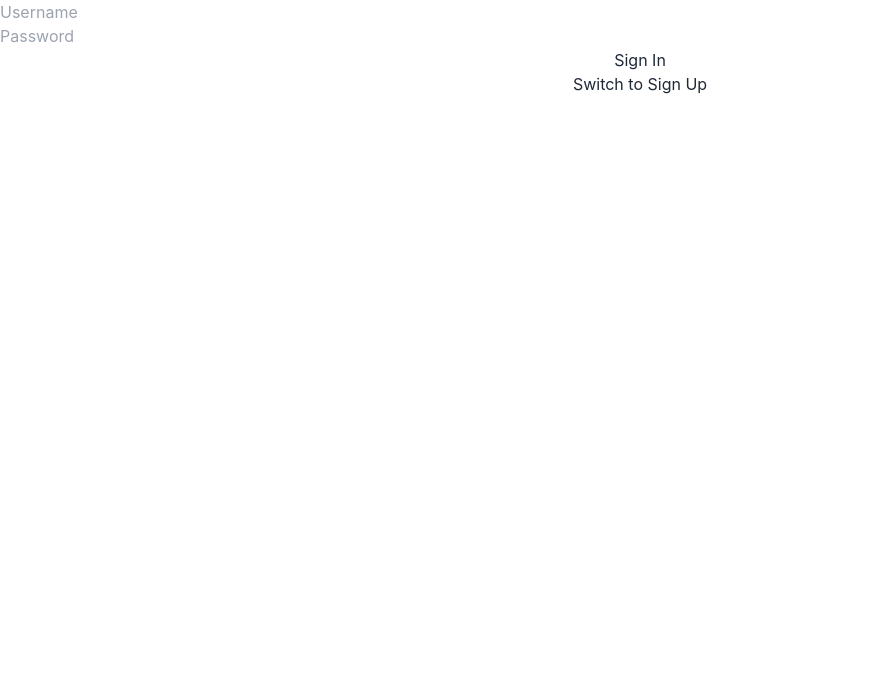
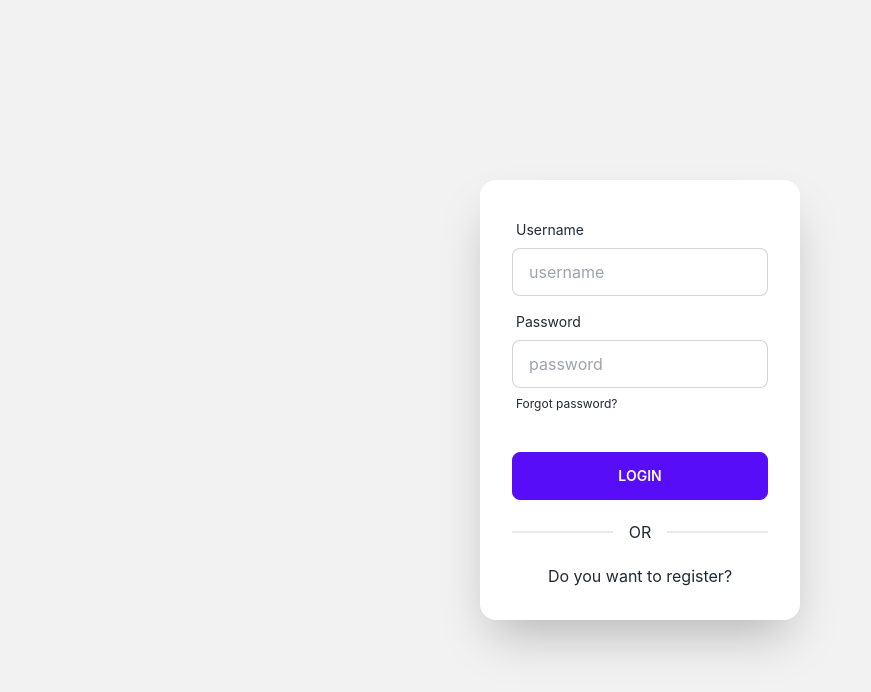
Before and after one commit to sohagmahin/vault-manager, a React (Create React App) app in the folder frontend/: page /auth in a window 1280 px wide. Shown: the top 692 px of the page, without its empty margins (0-871 px from the left). Built offline with nearby package versions, Linux system fonts and the light colour scheme.

Commit message:
add login UI [daisy]

```diff
--- a/frontend/src/components/Footer/Footer.js
+++ b/frontend/src/components/Footer/Footer.js
@@ -1,6 +1,58 @@
 import React from "react";
 const Footer = () => {
-  return <div>Footer</div>;
+  return (
+    <footer className="footer items-center p-4 bg-neutral text-neutral-content">
+      <div className="items-center grid-flow-col">
+        <svg
+          width="36"
+          height="36"
+          viewBox="0 0 24 24"
+          xmlns="http://www.w3.org/2000/svg"
+          fill-rule="evenodd"
+          clip-rule="evenodd"
+          className="fill-current"
+        >
+          <path d="M22.672 15.226l-2.432.811.841 2.515c.33 1.019-.209 2.127-1.23 2.456-1.15.325-2.148-.321-2.463-1.226l-.84-2.518-5.013 1.677.84 2.517c.391 1.203-.434 2.542-1.831 2.542-.88 0-1.601-.564-1.86-1.314l-.842-2.516-2.431.809c-1.135.328-2.145-.317-2.463-1.229-.329-1.018.211-2.127 1.231-2.456l2.432-.809-1.621-4.823-2.432.808c-1.355.384-2.558-.59-2.558-1.839 0-.817.509-1.582 1.327-1.846l2.433-.809-.842-2.515c-.33-1.02.211-2.129 1.232-2.458 1.02-.329 2.13.209 2.461 1.229l.842 2.515 5.011-1.677-.839-2.517c-.403-1.238.484-2.553 1.843-2.553.819 0 1.585.509 1.85 1.326l.841 2.517 2.431-.81c1.02-.33 2.131.211 2.461 1.229.332 1.018-.21 2.126-1.23 2.456l-2.433.809 1.622 4.823 2.433-.809c1.242-.401 2.557.484 2.557 1.838 0 .819-.51 1.583-1.328 1.847m-8.992-6.428l-5.01 1.675 1.619 4.828 5.011-1.674-1.62-4.829z"></path>
+        </svg>
+        <p>Copyright © 2022 - All right reserved</p>
+      </div>
+      <div className="grid-flow-col gap-4 md:place-self-center md:justify-self-end">
+        <a>
+          <svg
+            xmlns="http://www.w3.org/2000/svg"
+            width="24"
+            height="24"
+            viewBox="0 0 24 24"
+            className="fill-current"
+          >
+            <path d="M24 4.557c-.883.392-1.832.656-2.828.775 1.017-.609 1.798-1.574 2.165-2.724-.951.564-2.005.974-3.127 1.195-.897-.957-2.178-1.555-3.594-1.555-3.179 0-5.515 2.966-4.797 6.045-4.091-.205-7.719-2.165-10.148-5.144-1.29 2.213-.669 5.108 1.523 6.574-.806-.026-1.566-.247-2.229-.616-.054 2.281 1.581 4.415 3.949 4.89-.693.188-1.452.232-2.224.084.626 1.956 2.444 3.379 4.6 3.419-2.07 1.623-4.678 2.348-7.29 2.04 2.179 1.397 4.768 2.212 7.548 2.212 9.142 0 14.307-7.721 13.995-14.646.962-.695 1.797-1.562 2.457-2.549z"></path>
+          </svg>
+        </a>
+        <a>
+          <svg
+            xmlns="http://www.w3.org/2000/svg"
+            width="24"
+            height="24"
+            viewBox="0 0 24 24"
+            className="fill-current"
+          >
+            <path d="M19.615 3.184c-3.604-.246-11.631-.245-15.23 0-3.897.266-4.356 2.62-4.385 8.816.029 6.185.484 8.549 4.385 8.816 3.6.245 11.626.246 15.23 0 3.897-.266 4.356-2.62 4.385-8.816-.029-6.185-.484-8.549-4.385-8.816zm-10.615 12.816v-8l8 3.993-8 4.007z"></path>
+          </svg>
+        </a>
+        <a>
+          <svg
+            xmlns="http://www.w3.org/2000/svg"
+            width="24"
+            height="24"
+            viewBox="0 0 24 24"
+            className="fill-current"
+          >
+            <path d="M9 8h-3v4h3v12h5v-12h3.642l.358-4h-4v-1.667c0-.955.192-1.333 1.115-1.333h2.885v-5h-3.808c-3.596 0-5.192 1.583-5.192 4.615v3.385z"></path>
+          </svg>
+        </a>
+      </div>
+    </footer>
+  );
 };
 
 export default Footer;
--- a/frontend/src/containers/Auth/Auth.js
+++ b/frontend/src/containers/Auth/Auth.js
@@ -59,40 +59,71 @@
   };
 
   return (
-    <div className="flex flex-col">
+    <div className="hero min-h-screen bg-base-200">
       {redirectPath !== "" ? <Navigate to="/" /> : null}
-      <form className="flex flex-col" onSubmit={onSubmit}>
+      <div className="hero-content flex-col lg:flex-row-reverse">
+        <div className="card w-full shadow-2xl bg-base-100">
+          <div className="card-body w-80">
             {AuthMode.SINGUP === currentAuthMode ? (
+              <div className="form-control">
+                <label className="label">
+                  <span className="label-text">Name</span>
+                </label>
                 <input
                   type="text"
                   placeholder="Name"
                   value={name}
                   onChange={(event) => onChangeHandler(event, "name")}
+                  className="input input-bordered"
                 />
+              </div>
             ) : (
               <></>
             )}
+            <div className="form-control">
+              <label className="label">
+                <span className="label-text">Username</span>
+              </label>
               <input
                 type="text"
-          placeholder="Username"
+                placeholder="username"
                 value={userName}
                 onChange={(event) => onChangeHandler(event, "username")}
+                className="input input-bordered"
               />
-
+            </div>
+            <div className="form-control">
+              <label className="label">
+                <span className="label-text">Password</span>
+              </label>
               <input
                 type="password"
-          placeholder="Password"
+                placeholder="password"
                 value={password}
                 onChange={(event) => onChangeHandler(event, "password")}
+                className="input input-bordered"
               />
-        <button>
-          {AuthMode.SINGIN === currentAuthMode ? "Sign In" : "Sign Up"}
+              <label className="label">
+                <a href="#" className="label-text-alt link link-hover">
+                  Forgot password?
+                </a>
+              </label>
+            </div>
+            <div className="form-control mt-6">
+              <button className="btn btn-primary" onClick={onSubmit}>
+                {AuthMode.SINGIN === currentAuthMode ? "LOGIN" : "REGISTER"}
               </button>
+            </div>
+            <div class="divider">OR</div>
+            <div className="flex justify-center">
               <button onClick={onAuthToggle}>
-          Switch to{" "}
-          {AuthMode.SINGIN === currentAuthMode ? "Sign Up" : "Sign In"}
+                Do you want to{" "}
+                {AuthMode.SINGIN === currentAuthMode ? "register?" : "login?"}
               </button>
-      </form>
+            </div>
+          </div>
+        </div>
+      </div>
     </div>
   );
 };
--- a/frontend/src/index.css
+++ b/frontend/src/index.css
@@ -1,6 +1,7 @@
 @tailwind base;
 @tailwind components;
 @tailwind utilities;
+
 body {
   margin: 0;
   font-family: -apple-system, BlinkMacSystemFont, "Segoe UI", "Roboto", "Oxygen",
```
Also changed, not shown: frontend/src/index.js (+8 -8 lines). Lines whose indentation alone changed are shown as unchanged.
